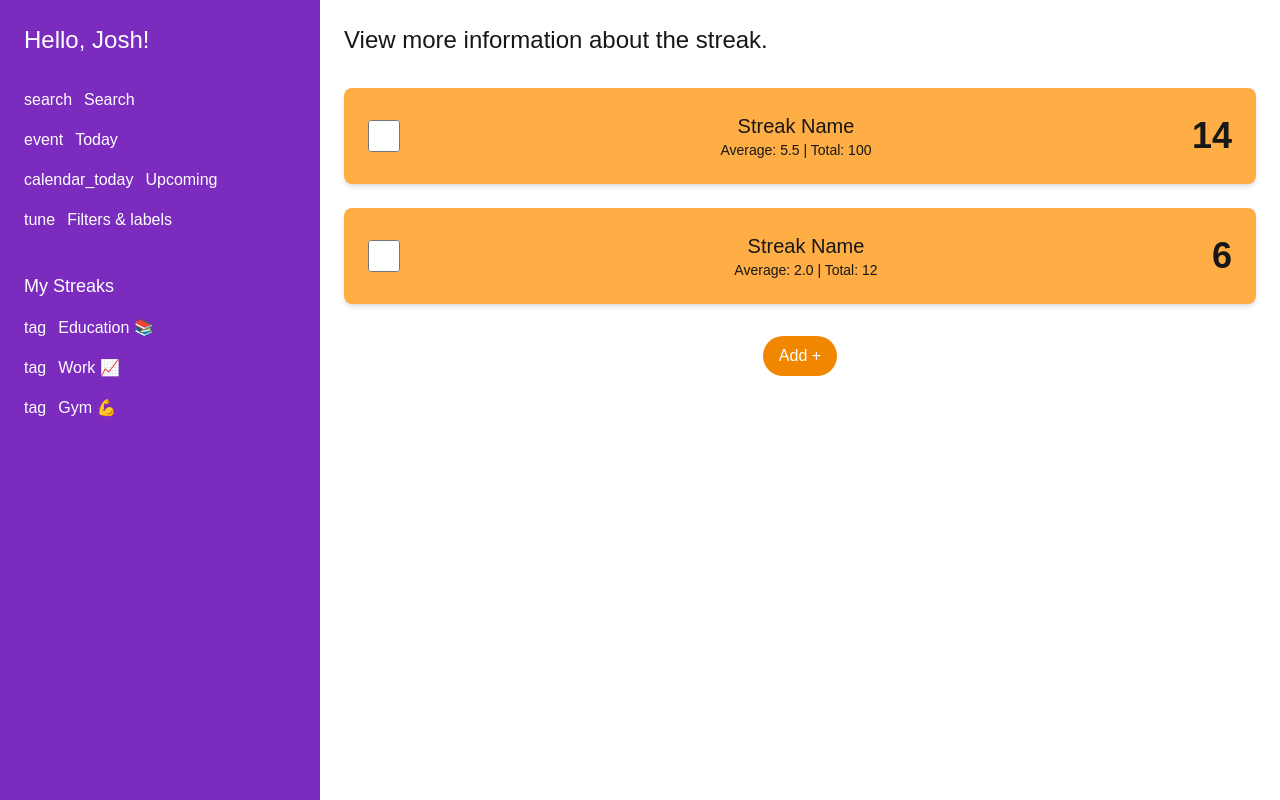
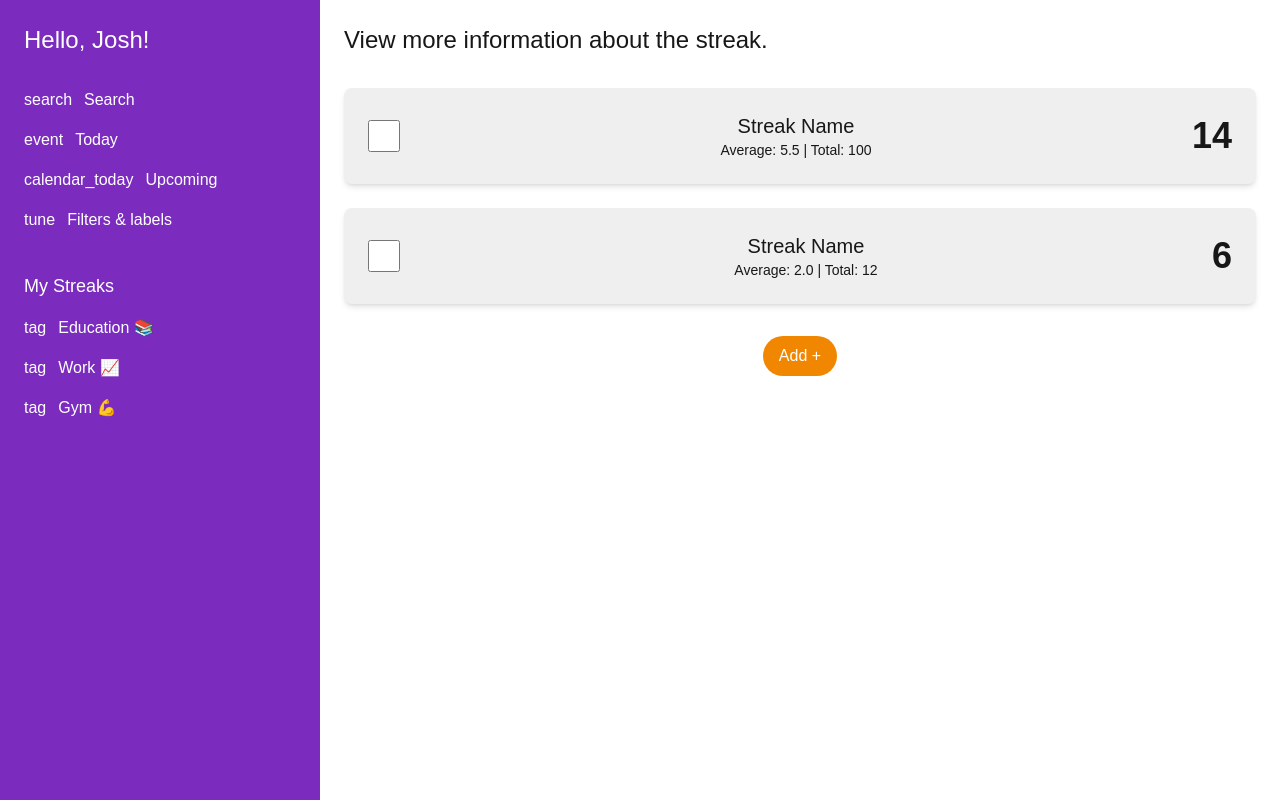
Before and after one commit to sofiagalkina/StreakSnap, a Next.js app: page / in a window 1280 px wide. Built offline with nearby package versions, Linux system fonts and the light colour scheme.

Commit message:
cards bg changed

```diff
--- a/src/app/page.tsx
+++ b/src/app/page.tsx
@@ -51,7 +51,7 @@ export default function Home() {
 
         {/* Streak Card */}
         <div className="space-y-6">
-          <div className="bg-[#ffad45] rounded-lg p-6 shadow-md flex justify-between items-center">
+          <div className="bg-[#EFEFEF] rounded-lg p-6 shadow-md flex justify-between items-center">
             <input type="checkbox"  className="w-8 h-8" />
             <div className="text-center">
               <h3 className="text-xl">Streak Name</h3>
@@ -62,7 +62,7 @@ export default function Home() {
             </div>
           </div>
 
-          <div className="bg-[#ffad45] rounded-lg p-6 shadow-md flex justify-between items-center">
+          <div className="bg-[#EFEFEF] rounded-lg p-6 shadow-md flex justify-between items-center">
             <input type="checkbox" className="w-8 h-8" />
             <div className="text-center">
               <h3 className="text-xl">Streak Name</h3>
```
